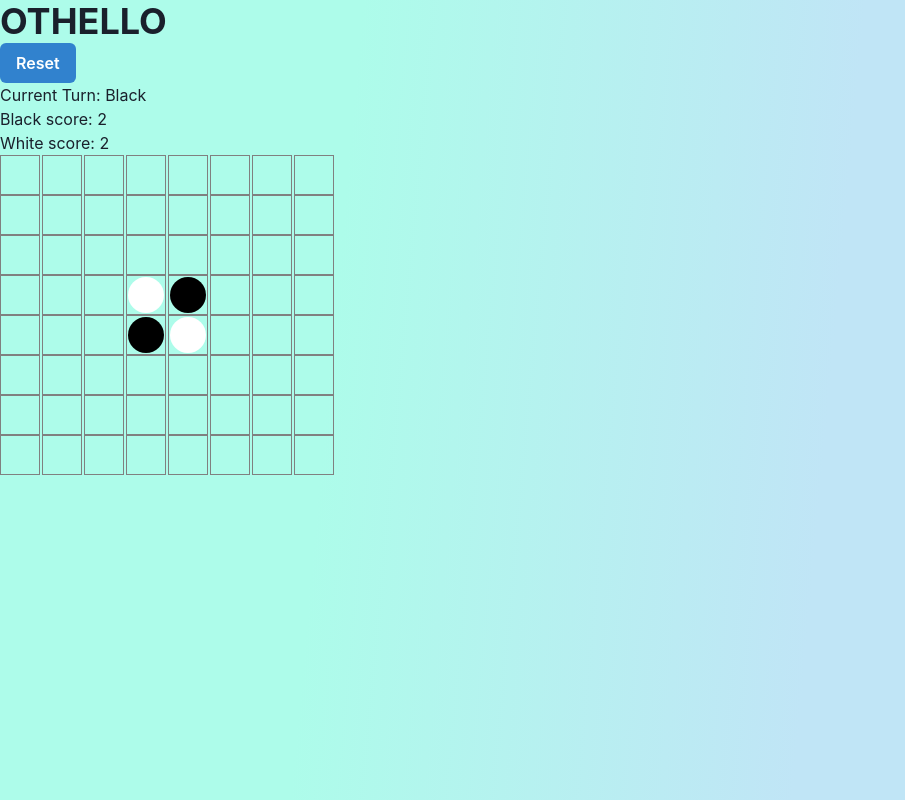
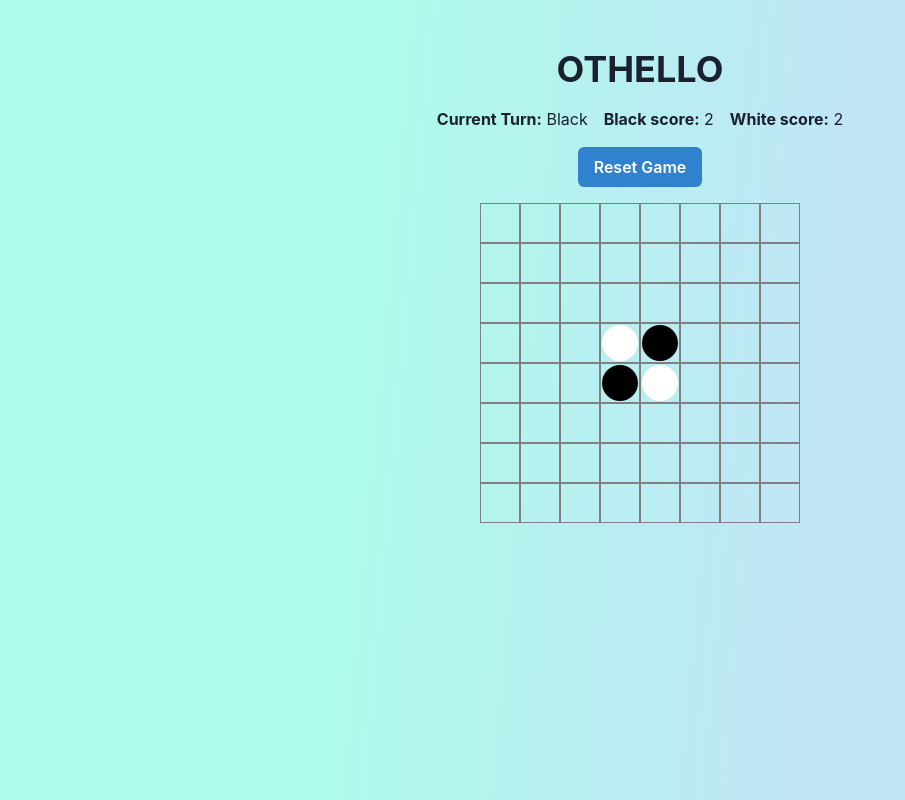
Before and after one commit to ahetrick22/othello, a React (Create React App) app: page / in a window 1280 px wide. Shown: the whole page, without its empty margins (0-905 px from the left). Built offline with nearby package versions, Linux system fonts and the light colour scheme.

Commit message:
clean up styling

```diff
--- a/src/App.tsx
+++ b/src/App.tsx
@@ -1,14 +1,9 @@
 import React, { useMemo, useState } from "react";
-import { Box, Button, Heading, SimpleGrid, Text } from "@chakra-ui/react";
+import { Button, Flex, Heading, SimpleGrid, Text } from "@chakra-ui/react";
 import { CurrentTurn, GridType, SquareState } from "./types";
 import { checkSquare, getCurrentScore, initializeGrid } from "./utils";
 import { GameSquare } from "./components/GameSquare";
 import { bgColor, GRID_SIZE } from "./constants";
-
-/*
-extract out utils & helper functions
-write README
- */
 
 type GameState = {
   grid: GridType;
@@ -181,15 +176,36 @@
   const currentScore = useMemo(() => getCurrentScore(grid), [grid]);
 
   return (
-    <Box bg={bgColor} h={"100vh"} w={"100vw"}>
+    <Flex
+      alignItems={"center"}
+      bg={bgColor}
+      flexDirection={"column"}
+      gap={4}
+      h={"100vh"}
+      p={12}
+      w={"100vw"}
+    >
       <Heading>OTHELLO</Heading>
+      <Flex gap={4}>
+        <Text>
+          <strong>Current Turn:</strong> {currentTurn}
+        </Text>
+        <Text>
+          <strong>Black score:</strong> {currentScore.black}
+        </Text>
+        <Text>
+          <strong>White score:</strong> {currentScore.white}
+        </Text>
+      </Flex>
       <Button onClick={resetGame} colorScheme={"blue"}>
-        Reset
+        Reset Game
       </Button>
-      <Text>Current Turn: {currentTurn}</Text>
-      <Text>Black score: {currentScore.black}</Text>
-      <Text>White score: {currentScore.white}</Text>
-      <SimpleGrid columns={GRID_SIZE} spacing={0} maxWidth={42 * GRID_SIZE}>
+      <SimpleGrid
+        columns={GRID_SIZE}
+        spacing={0}
+        maxWidth={42 * GRID_SIZE}
+        alignSelf={"center"}
+      >
         {Object.keys(grid).map((squareKey, i) => (
           <GameSquare
             current={grid[squareKey].current}
@@ -198,7 +214,7 @@
           />
         ))}
       </SimpleGrid>
-    </Box>
+    </Flex>
   );
 }
 
```
